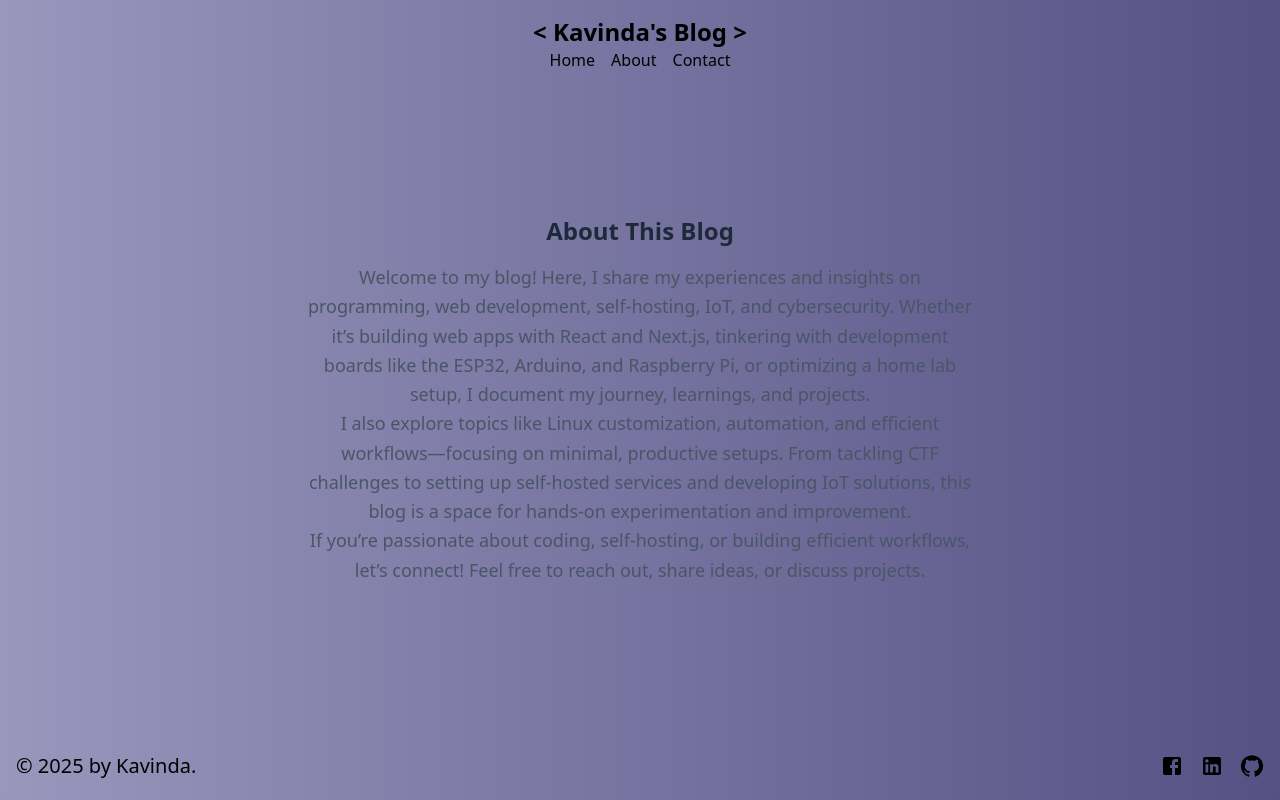
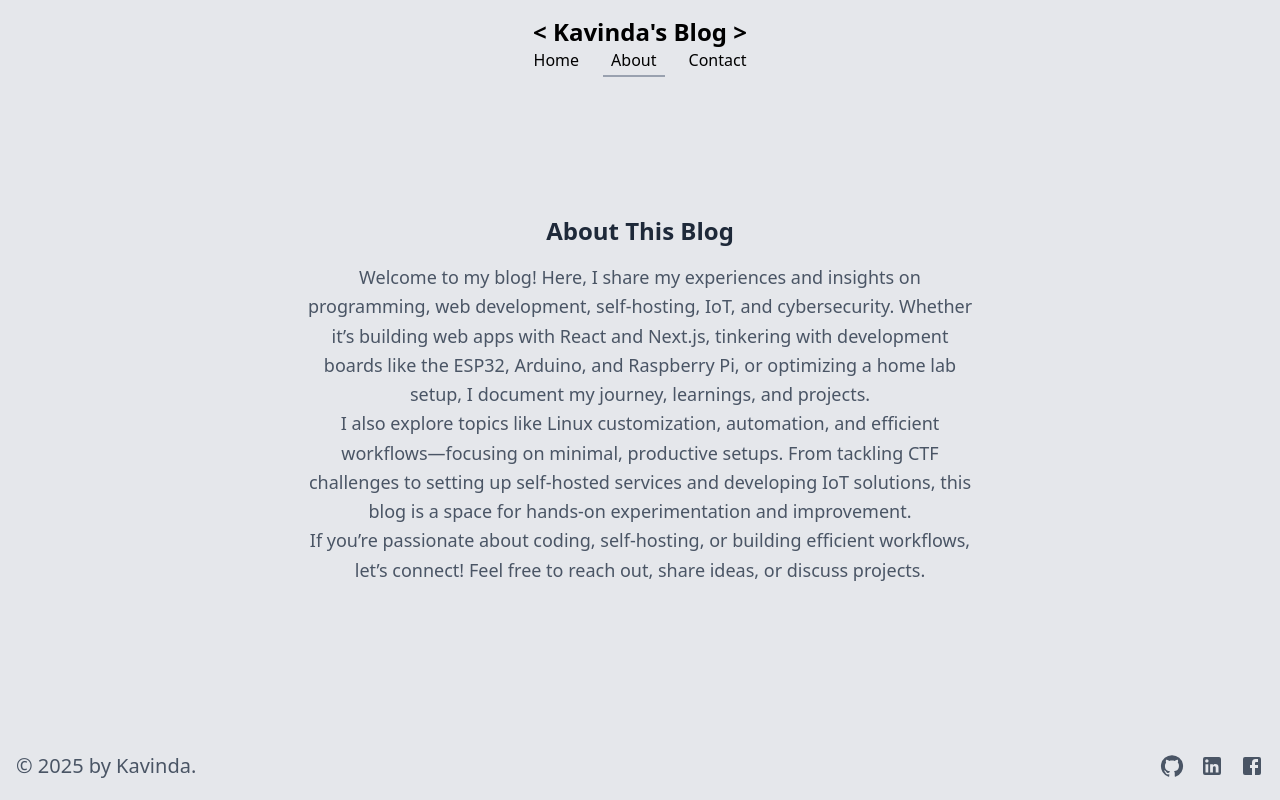
Before and after one commit to kavindalj/Blog, a Next.js app: page /about in a window 1280 px wide. Built offline with nearby package versions, Linux system fonts and the light colour scheme.

Commit message:
fix: fix styling

```diff
--- a/app/blog/[slug]/page.tsx
+++ b/app/blog/[slug]/page.tsx
@@ -71,7 +71,7 @@ export default async function PostPage({ params }: PostProps) {
     : "No Date";
 
   return (
-    <div className="container mx-auto p-4">
+    <div className="container mx-auto mt-3 p-4 min-h-[calc(100vh-8rem)]">
       <div>
         <div>
           <Image
@@ -82,7 +82,7 @@ export default async function PostPage({ params }: PostProps) {
           />
         </div>
         <div>
-          <h1 className="text-3xl font-bold">{frontmatter.title}</h1>
+          <h1 className="text-3xl text-gray-800 font-bold">{frontmatter.title}</h1>
           <p className="text-gray-600">{formattedDate}</p>
         </div>
       </div>
--- a/app/components/Footer.tsx
+++ b/app/components/Footer.tsx
@@ -10,16 +10,16 @@ const Footer = () => {
   return (
     <div className="w-full flex justify-center">
       <div className="container mx-auto max-w-15xl flex justify-between items-center text-xl p-4">
-        <h1>© 2025 by Kavinda.</h1>
+        <h1 className="text-gray-600">© 2025 by Kavinda.</h1>
         <div className="flex gap-4">
-          <Link href="https://web.facebook.com/kavindalj" className="flex">
-            <FacebookIcon />
+          <Link href="https://github.com/kavindalj" className="flex text-gray-600 hover:text-black">
+            <GitHubIcon />
           </Link>
-          <Link href="https://www.linkedin.com/in/kavindalj" className="flex">
+          <Link href="https://www.linkedin.com/in/kavindalj" className="flex text-gray-600 hover:text-blue-600">
             <LinkedInIcon />
           </Link>
-          <Link href="https://github.com/kavindalj" className="flex">
-            <GitHubIcon />
+          <Link href="https://web.facebook.com/kavindalj" className="flex text-gray-600 hover:text-blue-600">
+            <FacebookIcon />
           </Link>
         </div>
       </div>
--- a/app/components/Header.tsx
+++ b/app/components/Header.tsx
@@ -1,11 +1,13 @@
 "use client";
 
 import { useState, useEffect } from "react";
+import { usePathname } from "next/navigation";
 import Link from "next/link";
 
 export default function Header() {
   const [scrollY, setScrollY] = useState(0);
   const [hidden, setHidden] = useState(false);
+  const pathname = usePathname() || "/"; // Ensure default is "/"
 
   useEffect(() => {
     let lastScrollY = window.scrollY;
@@ -15,9 +17,9 @@ export default function Header() {
       setScrollY(currentScrollY);
 
       if (currentScrollY > lastScrollY && currentScrollY > 50) {
-        setHidden(true); // Hide when scrolling down
+        setHidden(true);
       } else {
-        setHidden(false); // Show when scrolling up
+        setHidden(false);
       }
 
       lastScrollY = currentScrollY;
@@ -29,9 +31,7 @@ export default function Header() {
 
   return (
     <header
-      className={`fixed top-0 left-0 w-full z-50 transition-all duration-300 ease-in-out ${scrollY > 50
-        ? "backdrop-blur-md shadow-md"
-        : "bg-transparent"
+      className={`fixed top-0 left-0 w-full z-50 transition-all duration-300 ease-in-out ${scrollY > 50 ? "backdrop-blur-md shadow-md" : "bg-gray-200"
         } ${hidden ? "-translate-y-full" : "translate-y-0"}`}
     >
       <div className="p-4 flex flex-col justify-between items-center">
@@ -40,9 +40,21 @@ export default function Header() {
         </Link>
         <nav>
           <ul className="flex gap-4">
-            <li><Link href="/">Home</Link></li>
-            <li><Link href="/about">About</Link></li>
-            <li><Link href="/contact">Contact</Link></li>
+            {[
+              { path: "/", label: "Home" },
+              { path: "/about", label: "About" },
+              { path: "/contact", label: "Contact" },
+            ].map(({ path, label }) => (
+              <li key={path}>
+                <Link
+                  href={path}
+                  className={`px-2 py-1 ${pathname === path ? "border-b-2 border-gray-400" : ""
+                    }`}
+                >
+                  {label}
+                </Link>
+              </li>
+            ))}
           </ul>
         </nav>
       </div>
--- a/app/components/Posts.tsx
+++ b/app/components/Posts.tsx
@@ -16,13 +16,12 @@ type PostsProps = {
 
 const Posts: React.FC<PostsProps> = ({ posts }) => {
   return (
-    <div className="container mx-auto flex justify-center">
+    <div className="container mx-auto flex justify-center mt-3">
       <div className="grid grid-cols-1 md:grid-cols-2 lg:grid-cols-3 gap-6 p-6">
         {posts.map((post) => (
+          <Link key={post.slug} href={`/blog/${post.slug}`}>
             <div
-            key={post.slug}
-            className="bg-white/10 backdrop-blur-lg shadow-lg border border-white/20
-                       rounded-lg p-6 w-full max-w-[500px] min-h-auto"
+              className="bg-white backdrop-blur-md shadow-lg shadow-gray-200 border border-white rounded-lg p-6 w-full max-w-[500px] min-h-auto transition-transform duration-300 transform hover:scale-105 cursor-pointer"
             >
               <div>
                 <Image
@@ -34,14 +33,12 @@ const Posts: React.FC<PostsProps> = ({ posts }) => {
                 />
               </div>
               <div>
-              <h1 className="text-3xl font-bold text-black">{post.title}</h1>
-              <h4 className="text-xl text-gray-200">{post.description}</h4>
-              <h2 className="text-md text-gray-300">{post.date}</h2>
-              <Link className="font-bold text-blue-300 hover:text-blue-100 hover:underline" href={`/blog/${post.slug}`}>
-                Read more &gt;&gt;
-              </Link>
+                <h1 className="text-2xl font-bold text-gray-800">{post.title}</h1>
+                <h4 className="text-xl text-gray-600">{post.description}</h4>
+                <h2 className="text-md text-gray-400">{post.date}</h2>
               </div>
             </div>
+          </Link>
         ))}
       </div>
     </div>
--- a/app/globals.css
+++ b/app/globals.css
@@ -4,16 +4,19 @@
 .markdown-content h1 {
   font-size: 1.5rem;
   font-weight: bold;
+  color: #364153;
 }
 
 .markdown-content h2 {
   font-size: 1.3rem;
   font-weight: bold;
+  color: #364153;
 }
 
 .markdown-content h3 {
   font-size: 1.1rem;
   font-weight: bold;
+  color: #364153;
 }
 
 /*.markdown-content ul {*/
--- a/app/layout.tsx
+++ b/app/layout.tsx
@@ -26,7 +26,7 @@ export default function RootLayout({
 }>) {
   return (
     <html lang="en">
-      <body className={`${geistSans.variable} ${geistMono.variable} antialiased` + " bg-gradient-to-r from-[#9997BC] to-[#555184]"}>
+      <body className={`${geistSans.variable} ${geistMono.variable} antialiased` + " bg-gray-200"}>
         <Header />
         <div className="pt-16">
           {children}
```
Also changed, not shown: 2 other files (tests, documents, lock files or other folders). Lines whose indentation alone changed are shown as unchanged.
